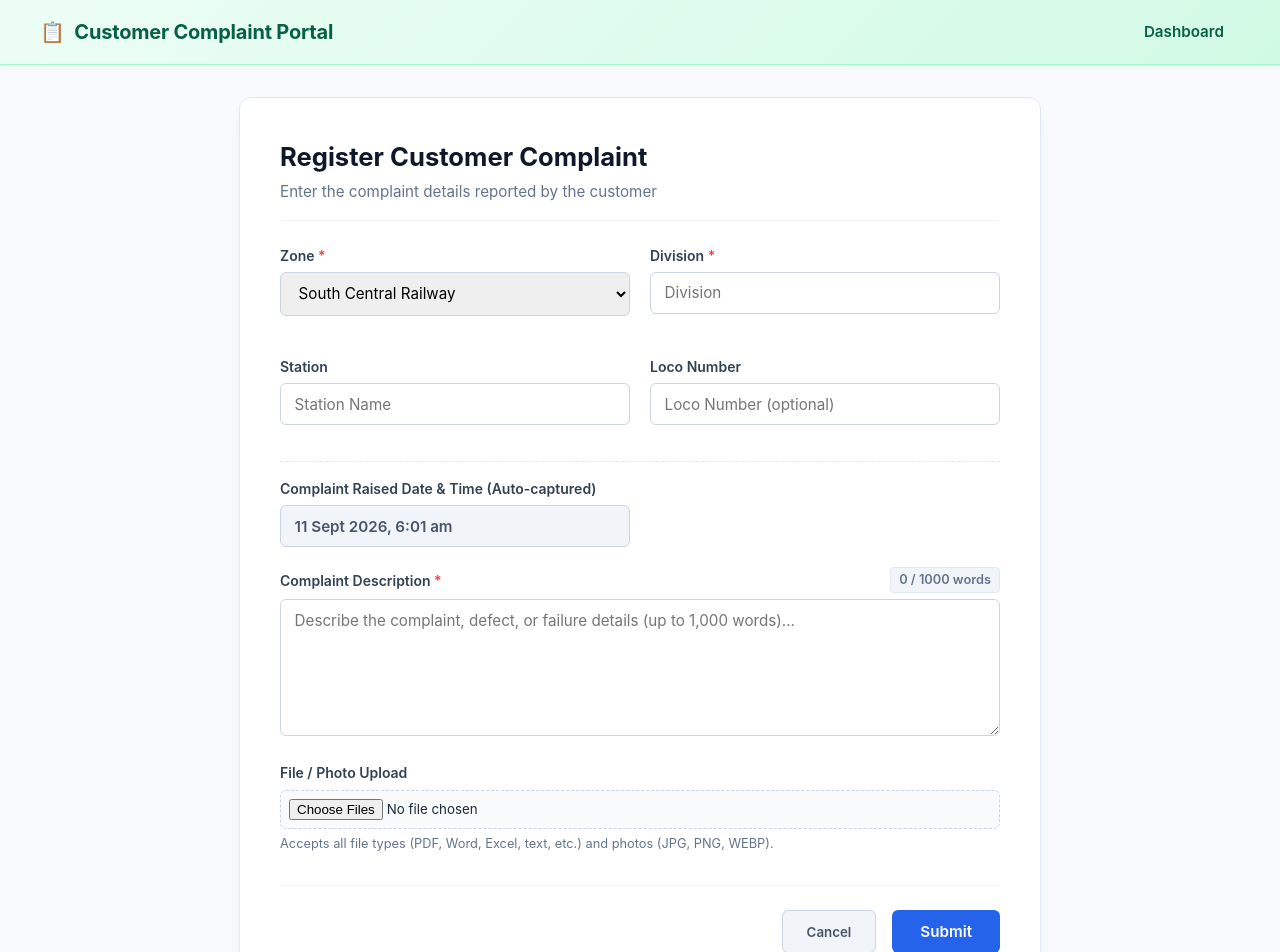
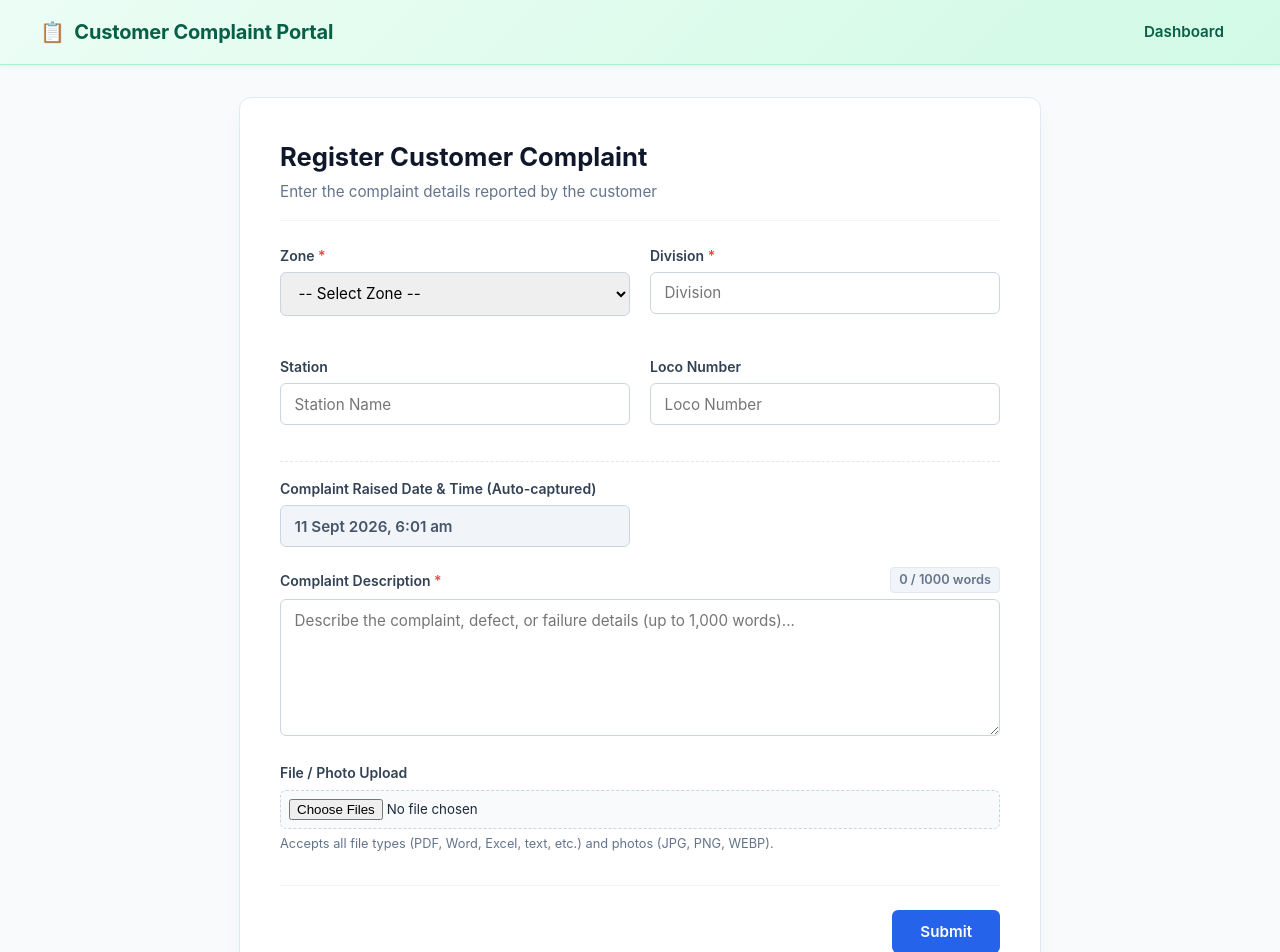
Before and after one commit to Blessy9202133/issue-tracker-app, an Angular app in the folder frontend/: page /create-issue in a window 1280 px wide. Shown: the top 952 px of the page. Built offline with nearby package versions, Linux system fonts and the light colour scheme.

Commit message:
Default zone to blank, remove optional from loco number, remove cancel button, and redirect submit to dashboard directly

```diff
--- a/frontend/src/app/components/create-issue/create-issue.component.html
+++ b/frontend/src/app/components/create-issue/create-issue.component.html
@@ -29,6 +29,7 @@
           <div class="form-group">
             <label for="zone">Zone <span class="required">*</span></label>
             <select id="zone" name="zone" [(ngModel)]="zone" class="form-control" required>
+              <option value="" disabled selected>-- Select Zone --</option>
               @for (z of zones; track z) {
                 <option [value]="z">{{ z }}</option>
               }
@@ -70,7 +71,7 @@
               id="locoNumber"
               name="locoNumber"
               [(ngModel)]="locoNumber"
-              placeholder="Loco Number (optional)"
+              placeholder="Loco Number"
               class="form-control"
               inputmode="numeric"
               pattern="[0-9]*"
@@ -195,12 +196,10 @@
 
         <div class="form-actions">
           @if (isEditMode()) {
-            <button type="button" [routerLink]="['/issues', editId()]" class="btn-cancel">Cancel</button>
             <button type="submit" [disabled]="submitting()" class="btn-submit">
-              {{ submitting() ? 'Saving Changes...' : 'Save & Move to View / Respond' }}
+              {{ submitting() ? 'Saving Changes...' : 'Save & Move to Dashboard' }}
             </button>
           } @else {
-            <button type="button" routerLink="/dashboard" class="btn-cancel">Cancel</button>
             <button type="submit" [disabled]="submitting()" class="btn-submit">
               {{ submitting() ? 'Logging Complaint...' : 'Submit' }}
             </button>
--- a/frontend/src/app/components/create-issue/create-issue.component.ts
+++ b/frontend/src/app/components/create-issue/create-issue.component.ts
@@ -19,7 +19,7 @@ export class CreateIssueComponent implements OnInit {
   loadingComplaint = signal<boolean>(false);
 
   // Form Fields
-  zone = 'South Central Railway';
+  zone = '';
   contract = '';
   station = '';
   locoNumber = '';
@@ -94,7 +94,7 @@ export class CreateIssueComponent implements OnInit {
           return;
         }
 
-        this.zone = issue.zone || 'South Central Railway';
+        this.zone = issue.zone || '';
         this.contract = issue.contract || '';
         this.station = issue.station || '';
         this.locoNumber = issue.locoNumber || '';
@@ -227,13 +227,13 @@ export class CreateIssueComponent implements OnInit {
       this.issueService.updateIssue(this.editId(), formData).subscribe({
         next: () => {
           this.submitting.set(false);
-          this.successMessage.set('Complaint updated successfully! Moving to View / Respond...');
+          this.successMessage.set('Complaint updated successfully! Redirecting to dashboard...');
           this.cdr.markForCheck();
           this.cdr.detectChanges();
 
           setTimeout(() => {
-            this.router.navigate(['/issues', this.editId()]);
-          }, 600);
+            this.router.navigate(['/dashboard']);
+          }, 400);
         },
         error: (err) => {
           this.submitting.set(false);
@@ -252,20 +252,14 @@ export class CreateIssueComponent implements OnInit {
       this.issueService.createIssue(formData).subscribe({
         next: (createdIssue) => {
           this.submitting.set(false);
-          this.successMessage.set(`Complaint ${createdIssue.issueCode} logged successfully!`);
+          this.successMessage.set(`Complaint ${createdIssue.issueCode} logged successfully! Redirecting to dashboard...`);
           this.errorMessage.set('');
-          this.details = '';
-          this.station = '';
-          this.locoNumber = '';
-          this.issueRaisedDateDisplay.set(this.formatDateTimeDisplay(new Date()));
-          this.selectedFiles = [];
-          this.filePreviews = [];
           this.cdr.markForCheck();
           this.cdr.detectChanges();
-          const fileInput = document.getElementById('photos') as HTMLInputElement | null;
-          if (fileInput) {
-            fileInput.value = '';
-          }
+
+          setTimeout(() => {
+            this.router.navigate(['/dashboard']);
+          }, 400);
         },
         error: (err) => {
           this.submitting.set(false);
```
